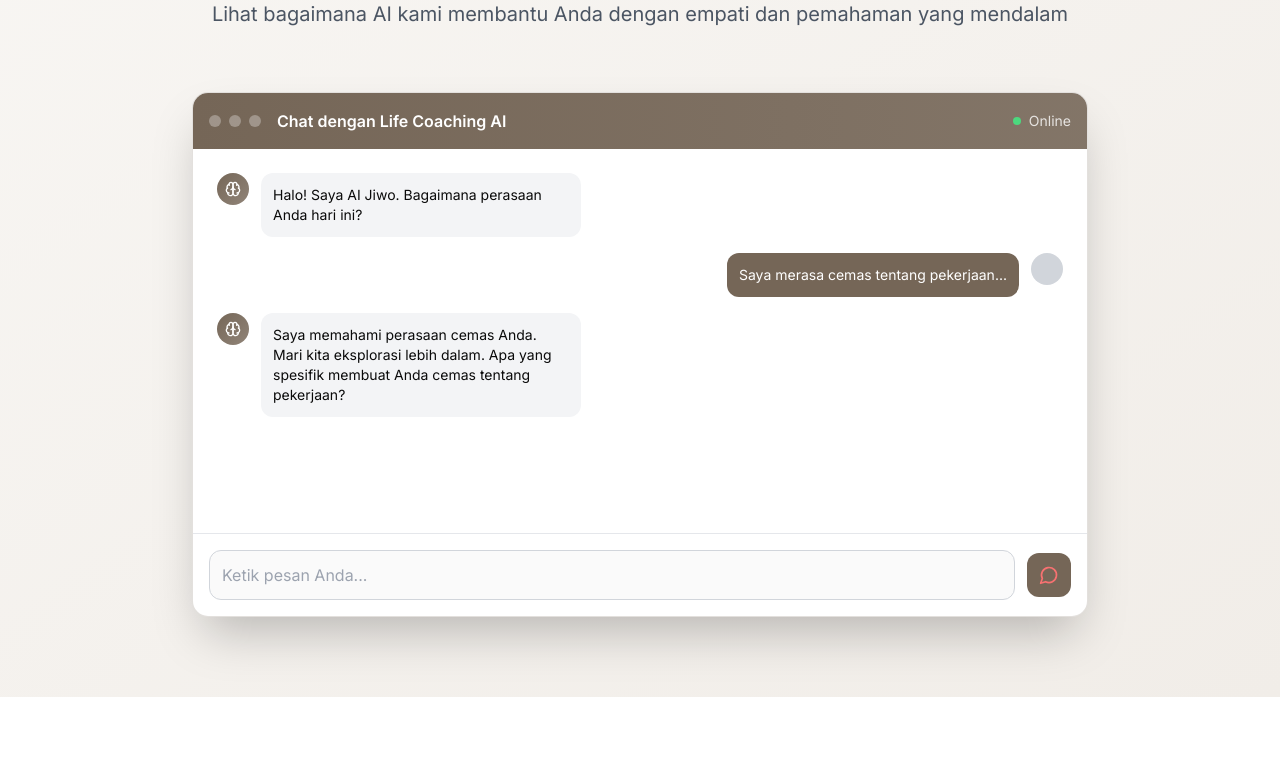
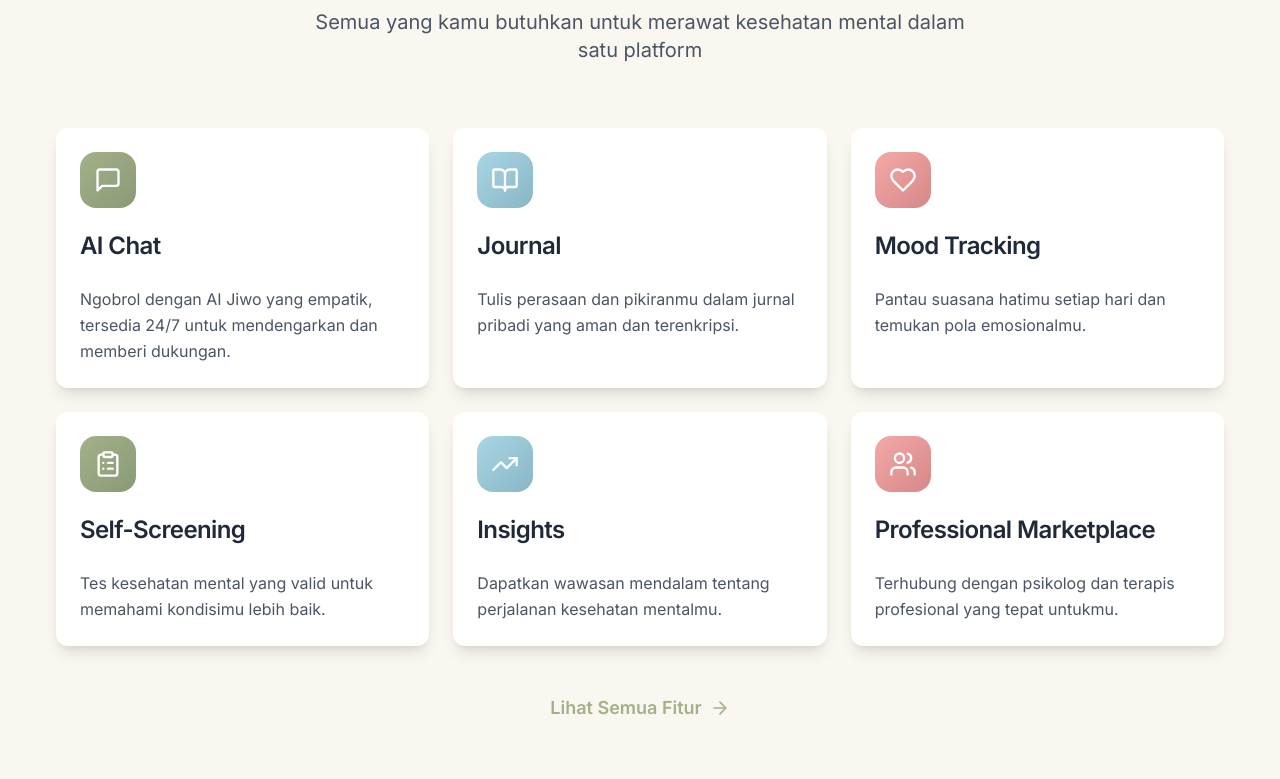
Before and after one commit to ebensegara/jiwoc, a Next.js app: page /landing in a window 1280 px wide. Shown: the part 1600-2379 px from the top of the page. Built offline with nearby package versions, Linux system fonts and the light colour scheme.

Commit message:
add featuresection

```diff
--- a/package.json
+++ b/package.json
@@ -26,6 +26,7 @@
     "cmdk": "^1.0.4",
     "date-fns": "^4.1.0",
     "embla-carousel-react": "^8.5.2",
+    "framer-motion": "^12.23.24",
     "lucide-react": "^0.468.0",
     "next": "14.2.23",
     "next-pwa": "^5.6.0",
--- a/src/app/landing/page.tsx
+++ b/src/app/landing/page.tsx
@@ -26,6 +26,7 @@ import {
   CardHeader,
   CardTitle,
 } from "@/components/ui/card";
+import FeaturesSection from "@/components/features-section";
 
 export default function LandingPage() {
   return (
@@ -173,6 +174,9 @@ export default function LandingPage() {
           </div>
         </div>
       </section>
+
+      {/* Features Section */}
+      <FeaturesSection />
 
       {/* Interactive AI Chat Demo */}
       <section className="py-20 bg-gradient-to-br from-[#f8f6f3] to-[#f1ede8] dark:from-[#1f1d1a] dark:to-[#1b1918]">
--- /dev/null
+++ b/src/components/features-section.tsx
@@ -0,0 +1,111 @@
+"use client";
+
+import { motion } from "framer-motion";
+import { useInView } from "framer-motion";
+import { useRef } from "react";
+import { Card, CardContent, CardDescription, CardHeader, CardTitle } from "@/components/ui/card";
+import { MessageSquare, BookOpen, Heart, ClipboardList, TrendingUp, Users, ArrowRight } from "lucide-react";
+
+const features = [
+  {
+    icon: MessageSquare,
+    title: "AI Chat",
+    description: "Ngobrol dengan AI Jiwo yang empatik, tersedia 24/7 untuk mendengarkan dan memberi dukungan.",
+    color: "from-[#A3B18A] to-[#8a9a75]",
+  },
+  {
+    icon: BookOpen,
+    title: "Journal",
+    description: "Tulis perasaan dan pikiranmu dalam jurnal pribadi yang aman dan terenkripsi.",
+    color: "from-[#A9D6E5] to-[#89b6c5]",
+  },
+  {
+    icon: Heart,
+    title: "Mood Tracking",
+    description: "Pantau suasana hatimu setiap hari dan temukan pola emosionalmu.",
+    color: "from-[#F4A9A8] to-[#d48988]",
+  },
+  {
+    icon: ClipboardList,
+    title: "Self-Screening",
+    description: "Tes kesehatan mental yang valid untuk memahami kondisimu lebih baik.",
+    color: "from-[#A3B18A] to-[#8a9a75]",
+  },
+  {
+    icon: TrendingUp,
+    title: "Insights",
+    description: "Dapatkan wawasan mendalam tentang perjalanan kesehatan mentalmu.",
+    color: "from-[#A9D6E5] to-[#89b6c5]",
+  },
+  {
+    icon: Users,
+    title: "Professional Marketplace",
+    description: "Terhubung dengan psikolog dan terapis profesional yang tepat untukmu.",
+    color: "from-[#F4A9A8] to-[#d48988]",
+  },
+];
+
+export default function FeaturesSection() {
+  const ref = useRef(null);
+  const isInView = useInView(ref, { once: true, margin: "-100px" });
+
+  return (
+    <section ref={ref} className="py-24 px-6 bg-[#FAF7F0]">
+      <div className="container mx-auto max-w-7xl">
+        <motion.div
+          initial={{ opacity: 0, y: 30 }}
+          animate={isInView ? { opacity: 1, y: 0 } : {}}
+          transition={{ duration: 0.8 }}
+          className="text-center mb-16"
+        >
+          <h2 className="text-4xl md:text-5xl font-bold text-gray-800 mb-4">
+            Fitur Lengkap untuk Kesejahteraanmu
+          </h2>
+          <p className="text-xl text-gray-600 max-w-2xl mx-auto">
+            Semua yang kamu butuhkan untuk merawat kesehatan mental dalam satu platform
+          </p>
+        </motion.div>
+
+        <div className="grid md:grid-cols-2 lg:grid-cols-3 gap-6 mb-12">
+          {features.map((feature, index) => (
+            <motion.div
+              key={feature.title}
+              initial={{ opacity: 0, y: 30 }}
+              animate={isInView ? { opacity: 1, y: 0 } : {}}
+              transition={{ duration: 0.6, delay: index * 0.1 }}
+            >
+              <Card className="h-full border-none shadow-lg hover:shadow-xl transition-all duration-300 hover:scale-105 bg-white">
+                <CardHeader>
+                  <div className={`w-14 h-14 rounded-2xl bg-gradient-to-br ${feature.color} flex items-center justify-center mb-4`}>
+                    <feature.icon className="w-7 h-7 text-white" />
+                  </div>
+                  <CardTitle className="text-2xl text-gray-800">{feature.title}</CardTitle>
+                </CardHeader>
+                <CardContent>
+                  <CardDescription className="text-base text-gray-600 leading-relaxed">
+                    {feature.description}
+                  </CardDescription>
+                </CardContent>
+              </Card>
+            </motion.div>
+          ))}
+        </div>
+
+        <motion.div
+          initial={{ opacity: 0, y: 20 }}
+          animate={isInView ? { opacity: 1, y: 0 } : {}}
+          transition={{ duration: 0.6, delay: 0.8 }}
+          className="text-center"
+        >
+          <a
+            href="#"
+            className="inline-flex items-center text-lg font-semibold text-[#A3B18A] hover:text-[#8a9a75] transition-colors group"
+          >
+            Lihat Semua Fitur
+            <ArrowRight className="ml-2 w-5 h-5 group-hover:translate-x-1 transition-transform" />
+          </a>
+        </motion.div>
+      </div>
+    </section>
+  );
+}
```
Also changed, not shown: 1 other file (tests, documents, lock files or other folders).
